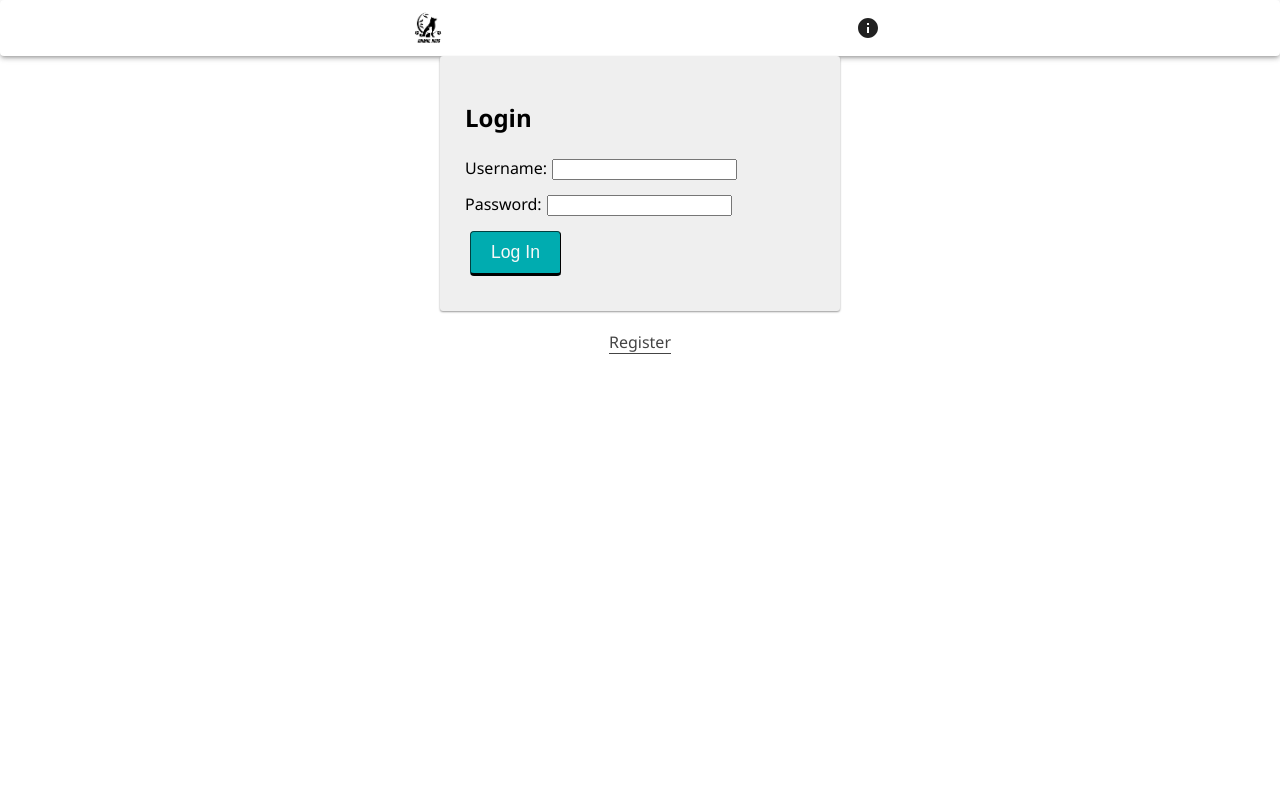
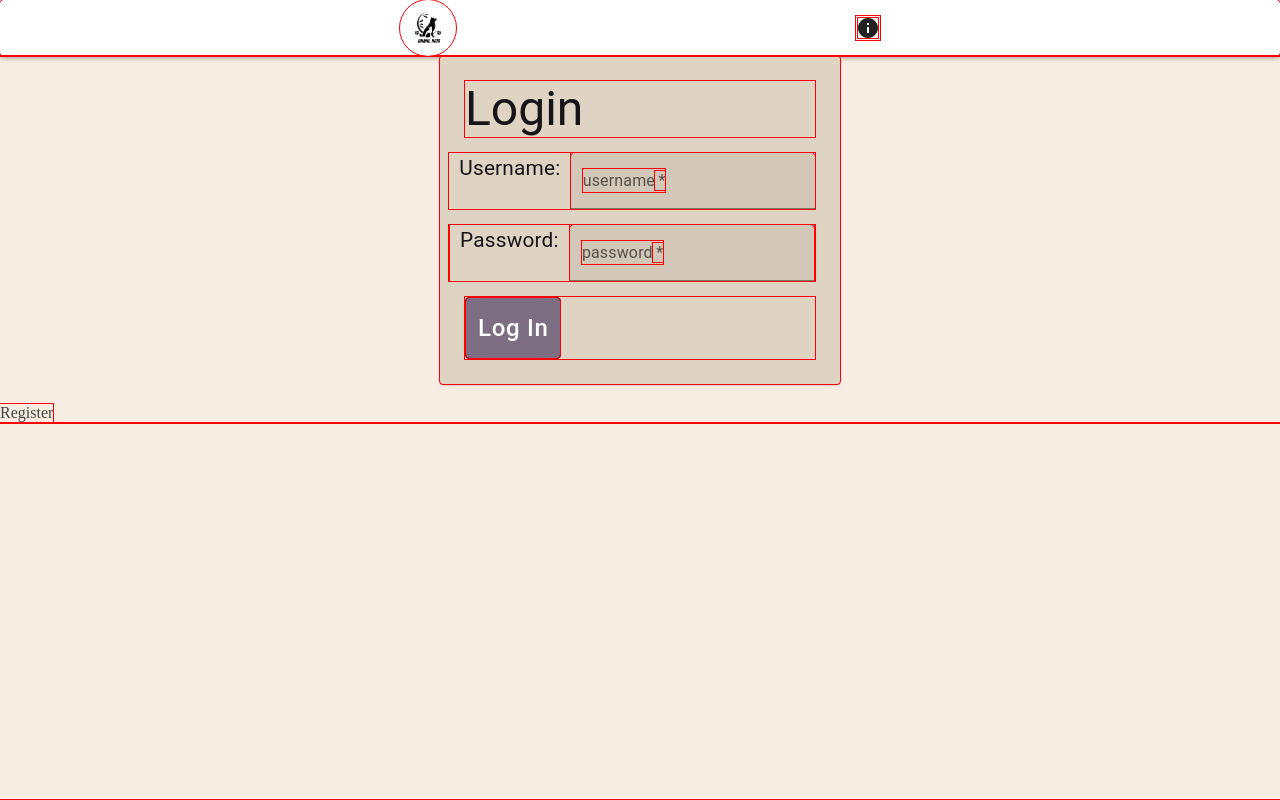
Before and after one commit to nataliemcmann/animal-haus, a React (Create React App) app: page /#/login in a window 1280 px wide. Built offline with nearby package versions, Linux system fonts and the light colour scheme; no server answers.

Commit message:
swapped out headings and text for typography, divs for Grids, and created a custom styled Log In button

```diff
--- a/package.json
+++ b/package.json
@@ -9,6 +9,7 @@
   "dependencies": {
     "@emotion/react": "^11.10.5",
     "@emotion/styled": "^11.10.5",
+    "@fontsource/roboto": "^4.5.8",
     "@mui/icons-material": "^5.11.0",
     "@mui/material": "^5.11.7",
     "axios": "^0.21.1",
--- a/src/components/App/App.css
+++ b/src/components/App/App.css
@@ -4,9 +4,13 @@ body,
   height: 100%;
 }
 
+* {
+  outline: red solid 1px;
+}
+
 body {
-  font-family: 'Segoe UI', Tahoma, Geneva, Verdana, sans-serif;
   margin: 0px;
+  background-color: #F8EDE3;
 }
 
 img {
@@ -26,39 +30,6 @@ Container
 Button
 -------------------------------------------------------------------------------- */
 
-.btn {
-  display: inline-block;
-  padding: 10px 20px;
-  border-color: #014041;
-  border-width: 1px 1px 3px;
-  border-radius: 4px;
-  background-color: #00acb0;
-  color: #f8f8f8;
-  font-size: 1.1rem;
-  outline: 0;
-  cursor: pointer;
-}
-
-.btn_sizeMin {
-  min-height: 50px;
-  min-width: 100px;
-}
-
-.btn_sizeSm {
-  padding: 10px 15px;
-  font-size: 0.8rem;
-}
-
-.btn_sizeFull {
-  display: block;
-  width: 100%;
-}
-
-.btn:hover {
-  background-color: #008183;
-  text-decoration: none;
-}
-
 /* This line makes the "Register" and "Login" buttons look like links */
 .btn_asLink {
   padding: 0;
@@ -72,8 +43,6 @@ Button
 
 .btn_asLink:hover {
   background-color: transparent;
-  border-color: #008183;
-  color: #008183;
 }
 
 /* --------------------------------------------------------------------------------
@@ -101,7 +70,8 @@ Form Treatment
   max-width: 100%;
   padding: 25px;
   margin: 0 auto 20px;
-  background-color: #efefef;
+  background-color: #DFD3C3;
+  color: #171418;
   border-radius: 3px;
   box-shadow: 0 1px 2px rgb(0, 0, 0, 0.4);
 }
--- /dev/null
+++ b/src/components/Buttons/LogInButton.jsx
@@ -0,0 +1,34 @@
+import React from 'react';
+import { styled } from '@mui/material/styles';
+import Button from '@mui/material/Button';
+
+const PurpleButton = styled(Button)({
+    boxShadow: 'none',
+    textTransform: 'none',
+    fontSize: '1.5rem',
+    padding: '6px 12px',
+    border: '1px solid',
+    lineHeight: 2,
+    backgroundColor: '#7D6E83',
+    borderColor: '#171418',
+    '&:hover': {
+    backgroundColor: '#403742',
+    borderColor: '#171418',
+    boxShadow: 'none',
+},
+'&:active': {
+    boxShadow: 'none',
+    backgroundColor: '#7D6E83',
+    borderColor: '#171418',
+}
+});
+
+export default function LogInButton() {
+    return (
+        <PurpleButton
+        variant="contained" size="large" type="submit" aria-label="submit"
+        >
+            Log In
+        </PurpleButton>
+    )
+}
--- a/src/components/LoginForm/LoginForm.jsx
+++ b/src/components/LoginForm/LoginForm.jsx
@@ -1,6 +1,11 @@
 import React, { useState } from 'react';
 import { useDispatch } from 'react-redux';
 import {useSelector} from 'react-redux';
+//mui components
+import { Grid } from '@mui/material';
+import Typography from '@mui/material/Typography';
+import TextField from '@mui/material/TextField';
+import LogInButton from '../Buttons/LogInButton';
 
 function LoginForm() {
   const [username, setUsername] = useState('');
@@ -26,39 +31,49 @@ function LoginForm() {
 
   return (
     <form className="formPanel" onSubmit={login}>
-      <h2>Login</h2>
-      {errors.loginMessage && (
-        <h3 className="alert" role="alert">
-          {errors.loginMessage}
-        </h3>
-      )}
-      <div>
-        <label htmlFor="username">
-          Username:
-          <input
-            type="text"
-            name="username"
+      <Grid>
+        <Typography variant="h3">Login</Typography>
+        {errors.loginMessage && (
+          <h3 className="alert" role="alert">
+            {errors.loginMessage}
+          </h3>
+        )}
+      </Grid>
+      <Grid
+        container spacing={2}
+        marginTop={2}
+        justifyContent="space-evenly"
+      >
+        <Typography sx={{fontSize:'1.3rem'}}>Username:</Typography>
+          <TextField
             required
+            id="username-input"
+            variant="filled"
+            label="username"
             value={username}
             onChange={(event) => setUsername(event.target.value)}
           />
-        </label>
-      </div>
-      <div>
-        <label htmlFor="password">
-          Password:
-          <input
+      </Grid>
+      <Grid
+        container spacing={2}
+        marginTop={2}
+        marginBottom={2}
+        justifyContent="space-evenly"
+      >
+        <Typography sx={{fontSize:'1.3rem'}}>Password:</Typography>
+          <TextField
+            required
+            id="password-input"
+            variant="filled"
+            label="password"
             type="password"
-            name="password"
-            required
             value={password}
             onChange={(event) => setPassword(event.target.value)}
           />
-        </label>
-      </div>
-      <div>
-        <input className="btn" type="submit" name="submit" value="Log In" />
-      </div>
+      </Grid>
+      <Grid>
+        <LogInButton />
+      </Grid>
     </form>
   );
 }
--- a/src/components/LoginPage/LoginPage.jsx
+++ b/src/components/LoginPage/LoginPage.jsx
@@ -1,6 +1,9 @@
 import React from 'react';
 import LoginForm from '../LoginForm/LoginForm';
 import { useHistory } from 'react-router-dom';
+//mui component
+import { Grid } from '@mui/material';
+import Typography from '@mui/material/Typography';
 
 function LoginPage() {
   const history = useHistory();
@@ -9,7 +12,6 @@ function LoginPage() {
     <div>
       <LoginForm />
 
-      <center>
         <button
           type="button"
           className="btn btn_asLink"
@@ -19,7 +21,6 @@ function LoginPage() {
         >
           Register
         </button>
-      </center>
     </div>
   );
 }
```
